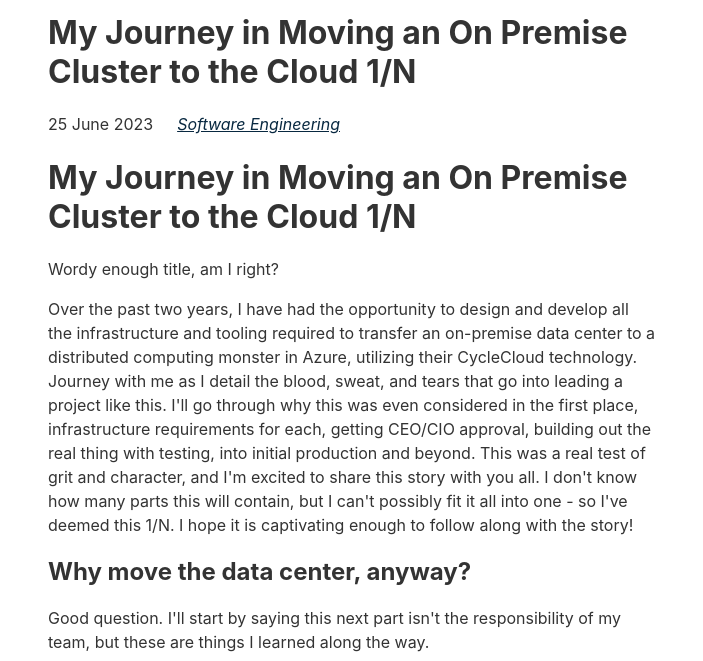
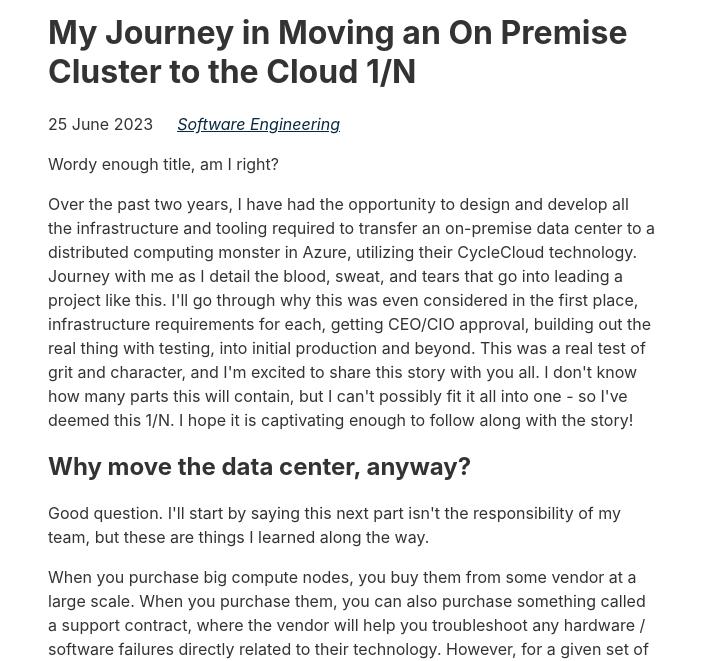
Before and after one commit to drkennetz/drkennetz.github.io, an Eleventy site: page content/blog/lessonslearnedmovingtocloud1.md in a window 1280 px wide. Shown: the part 172-833 px from the top of the page, without its empty margins (288-991 px from the left). Built offline with nearby package versions, Linux system fonts and the light colour scheme; Eleventy itself is replaced by a stand-in of ours; files that its build step writes are made by us from their sources.

Commit message:
removed double title

```diff
--- a/content/blog/lessonslearnedmovingtocloud1.md
+++ b/content/blog/lessonslearnedmovingtocloud1.md
@@ -5,7 +5,6 @@
 tags: software engineering
 ---
 
-# My Journey in Moving an On Premise Cluster to the Cloud 1/N
 Wordy enough title, am I right?
 
 Over the past two years, I have had the opportunity to design and develop all the infrastructure and tooling required to transfer an on-premise data center
```
